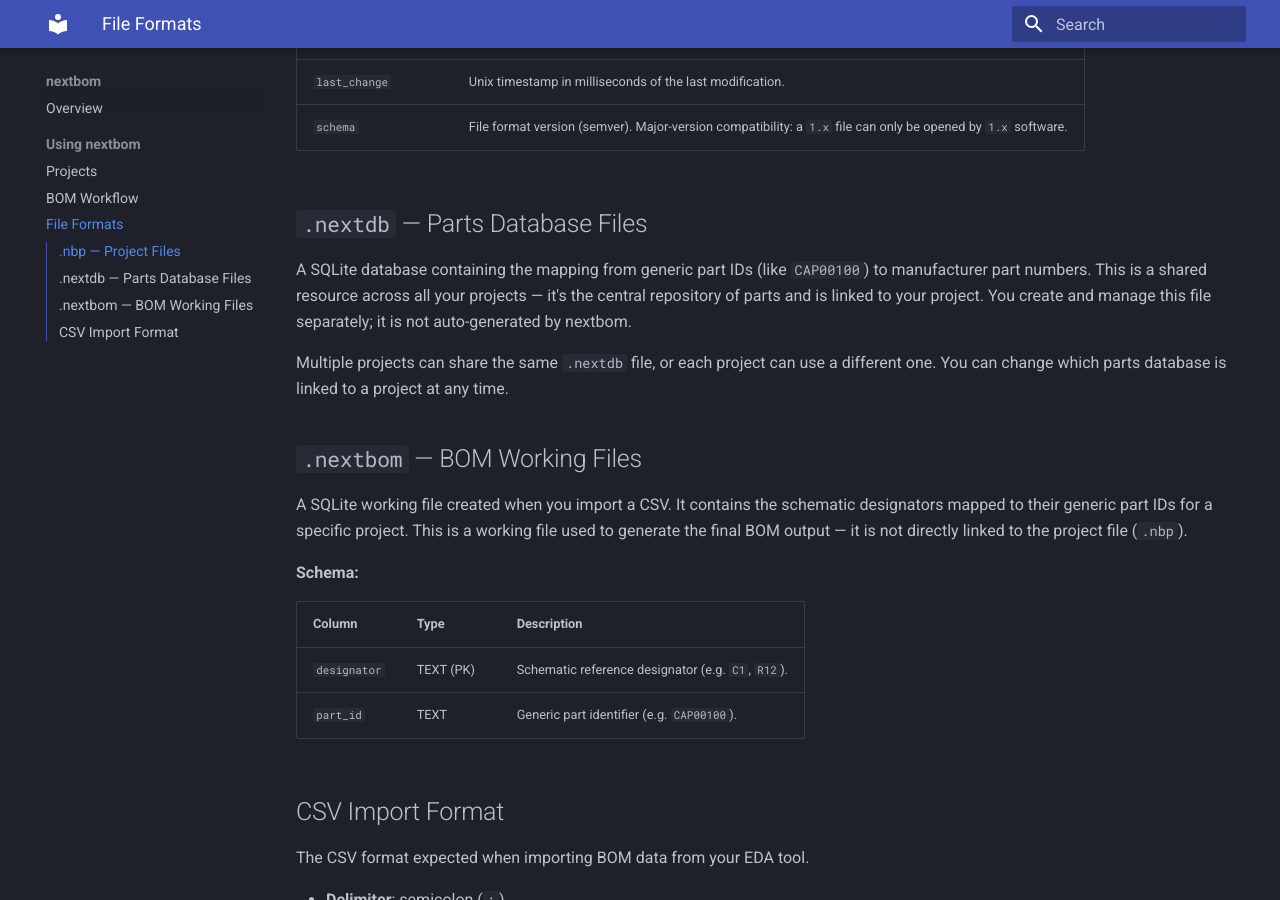
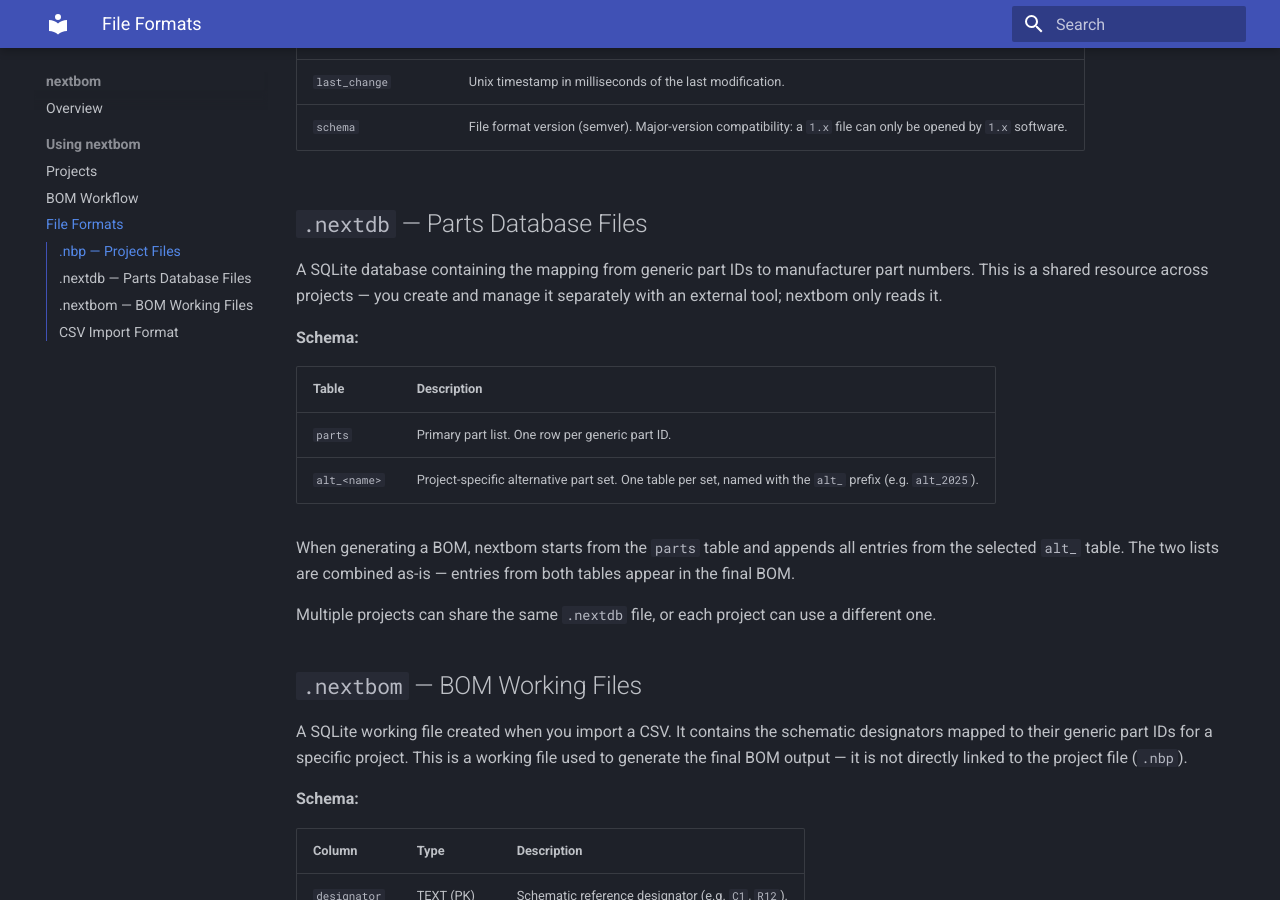
Before and after one commit to jakobgif/nextbom, an MkDocs documentation site: the page built from docs/file-formats.md, in a window 1280 px wide and 900 px high, scrolled down 889 px. Built offline with MkDocs 1.6.1 and Material for MkDocs 9.7.7, drawn with Linux system fonts in a browser that asks for light colours.

Commit message:
Document .nextdb schema: parts table and alt_ project specifics
Co-Authored-By: Claude Sonnet 4.6 <noreply@anthropic.com>

```diff
--- a/docs/file-formats.md
+++ b/docs/file-formats.md
@@ -34,9 +34,18 @@ Plain JSON, saved with readable formatting. Stores all project metadata but not
 
 ## `.nextdb` — Parts Database Files {#nextdb-database-files}
 
-A SQLite database containing the mapping from generic part IDs (like `CAP00100`) to manufacturer part numbers. This is a shared resource across all your projects — it's the central repository of parts and is linked to your project. You create and manage this file separately; it is not auto-generated by nextbom.
+A SQLite database containing the mapping from generic part IDs to manufacturer part numbers. This is a shared resource across projects — you create and manage it separately with an external tool; nextbom only reads it.
 
-Multiple projects can share the same `.nextdb` file, or each project can use a different one. You can change which parts database is linked to a project at any time.
+**Schema:**
+
+| Table | Description |
+|---|---|
+| `parts` | Primary part list. One row per generic part ID. |
+| `alt_<name>` | Project-specific alternative part set. One table per set, named with the `alt_` prefix (e.g. `alt_2025`). |
+
+When generating a BOM, nextbom starts from the `parts` table and appends all entries from the selected `alt_` table. The two lists are combined as-is — entries from both tables appear in the final BOM.
+
+Multiple projects can share the same `.nextdb` file, or each project can use a different one.
 
 ## `.nextbom` — BOM Working Files {#nextbom-working-files}
 
```
